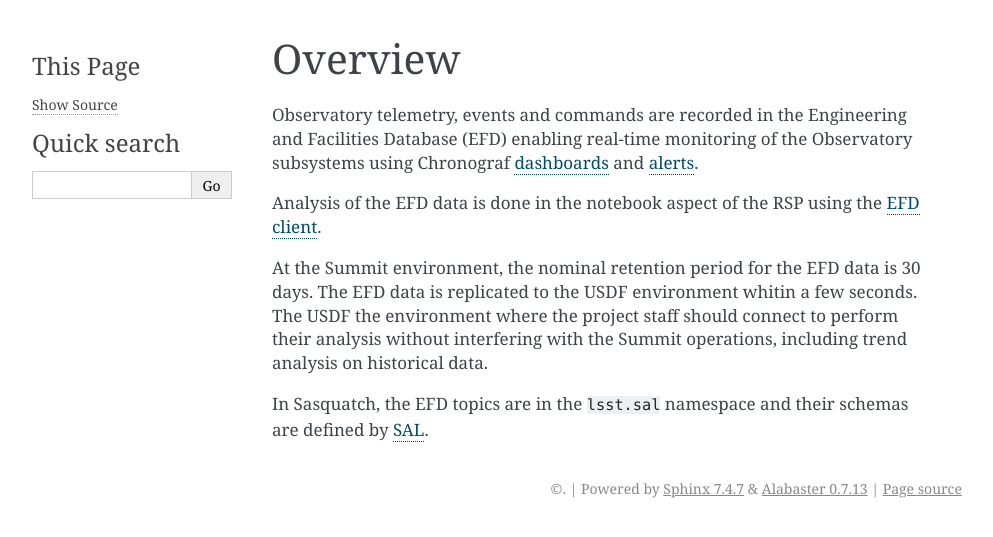
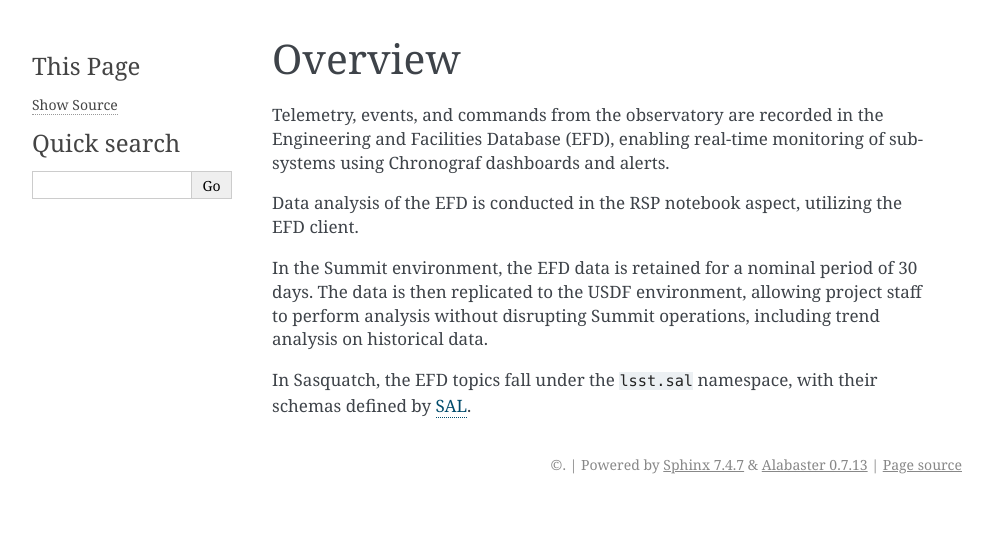
Before and after one commit to lsst-sqre/sasquatch, a Sphinx documentation site: the page built from docs/user-guide/observatorytelemetry.rst, in a window 1280 px wide. Shown: the top 537 px of the page, without its empty margins (148-1141 px from the left). Built offline with Sphinx 7.4.7, drawn with Linux system fonts in a browser that asks for light colours.

Commit message:
Improve description of observatory telemetry

```diff
--- a/docs/user-guide/observatorytelemetry.rst
+++ b/docs/user-guide/observatorytelemetry.rst
@@ -4,15 +4,13 @@
 Overview
 ########
 
-Observatory telemetry, events and commands are recorded in the Engineering and Facilities Database (EFD) enabling real-time monitoring
-of the Observatory subsystems using Chronograf :ref:`dashboards <dashboards>` and :ref:`alerts <alerts>`.
+Telemetry, events, and commands from the observatory are recorded in the Engineering and Facilities Database (EFD), enabling real-time monitoring of subsystems using Chronograf dashboards and alerts.
 
-Analysis of the EFD data is done in the notebook aspect of the RSP using the :ref:`EFD client <efdclient>`.
+Data analysis of the EFD is conducted in the RSP notebook aspect, utilizing the EFD client.
 
-At the Summit environment, the nominal retention period for the EFD data is 30 days.
-The EFD data is replicated to the USDF environment whitin a few seconds.
-The USDF the environment where the project staff should connect to perform their analysis without interfering with the Summit operations, including trend analysis on historical data.
+In the Summit environment, the EFD data is retained for a nominal period of 30 days.
+The data is then replicated to the USDF environment, allowing project staff to perform analysis without disrupting Summit operations, including trend analysis on historical data.
 
-In Sasquatch, the EFD topics are in the ``lsst.sal`` namespace and their schemas are defined by `SAL`_.
+In Sasquatch, the EFD topics fall under the ``lsst.sal`` namespace, with their schemas defined by `SAL`_.
 
 .. _SAL: https://ts-xml.lsst.io/sal_interfaces/index.html
```
